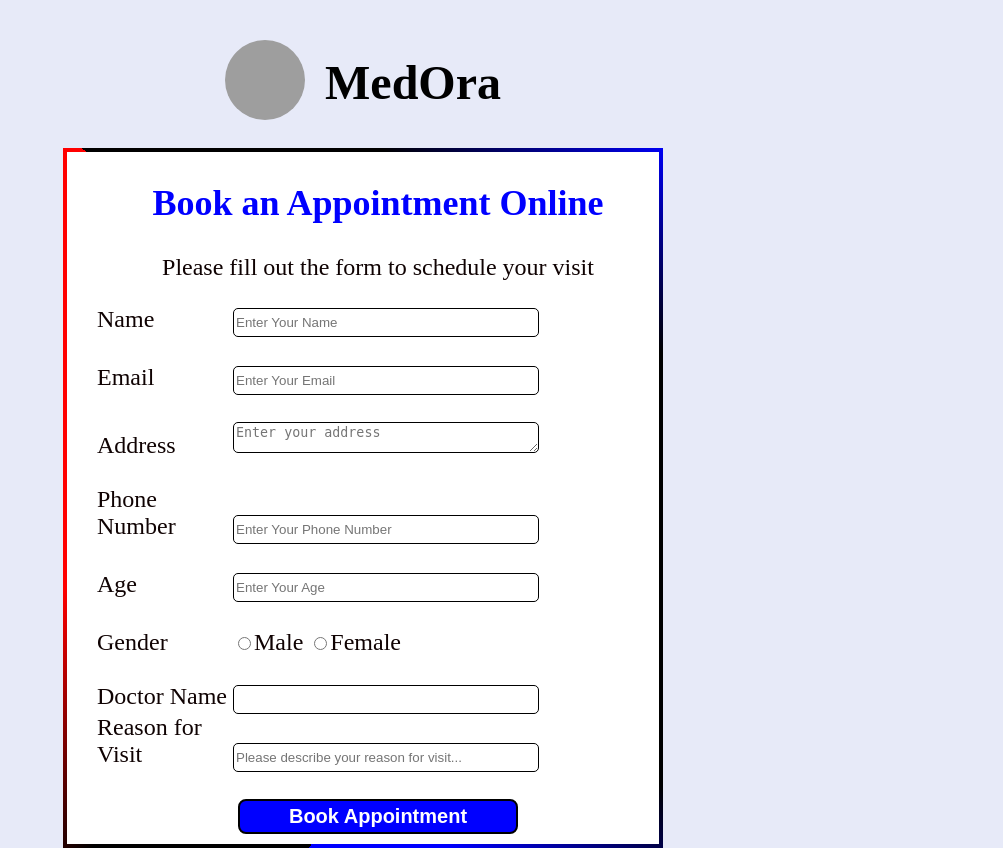
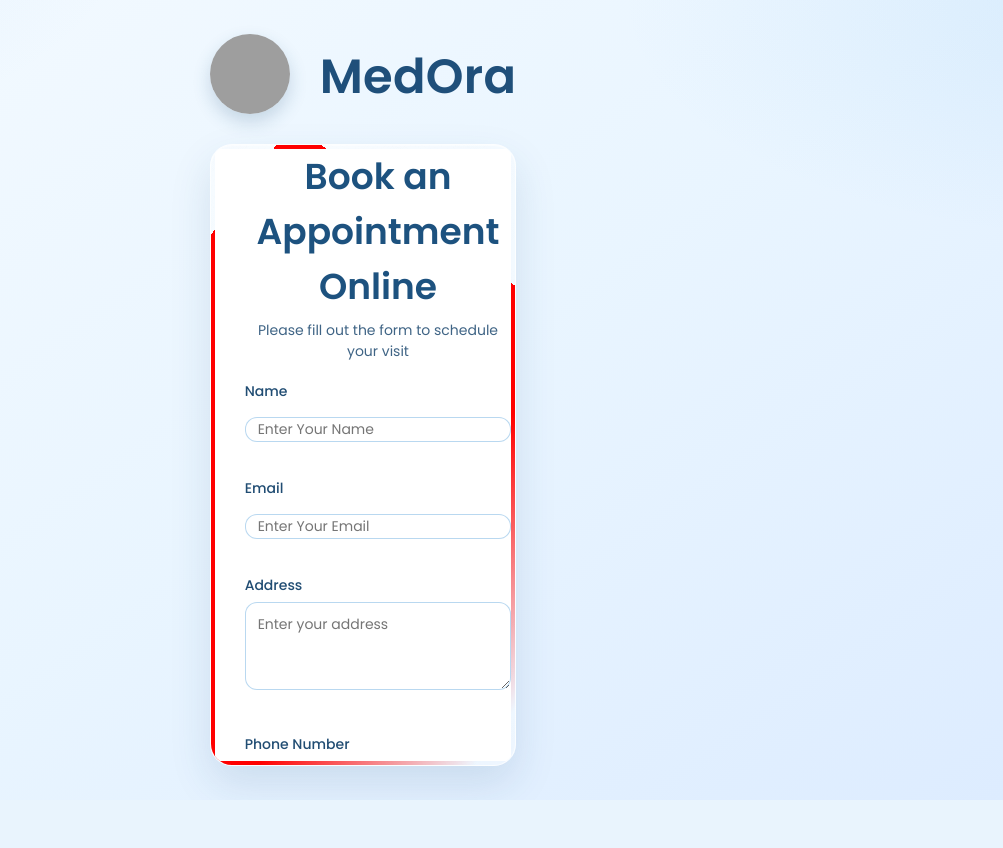
Before and after one commit to Muqshith-alt/MedOra_Healthcare, a PHP site: page /home/booking.php in a window 1280 px wide. Shown: the whole page, without its empty margins (277-1280 px from the left). After the commit the page ends 800 px from the top, so only its background shows below. Run offline with PHP 8.4, Linux system fonts and the light colour scheme; grey boxes are pictures that could not be loaded.

Commit message:
Final: Advanced clinical glassmorphism with animating UI

```diff
--- a/home/booking.php
+++ b/home/booking.php
@@ -5,7 +5,188 @@
     <meta charset="UTF-8">
     <meta name="viewport" content="width=device-width, initial-scale=1.0">
     <title>Document</title>
+    <link rel="preconnect" href="https://fonts.googleapis.com">
+    <link rel="preconnect" href="https://fonts.gstatic.com" crossorigin>
+    <link href="https://fonts.googleapis.com/css2?family=Poppins:wght@300;400;500;600&display=swap" rel="stylesheet">
     <link rel="stylesheet" href="./booking.css">
+    <style>
+        :root {
+            --medical-blue-100: #f4faff;
+            --medical-blue-200: #e9f5ff;
+            --medical-blue-300: #ddecff;
+            --medical-blue: #86bbe8;
+            --medical-blue-deep: #5a98cf;
+            --text-dark: #1f3a56;
+            --text-soft: #3f6485;
+            --glass-bg: rgba(255, 255, 255, 0.4);
+            --glass-border: rgba(255, 255, 255, 0.7);
+        }
+
+        * {
+            box-sizing: border-box;
+            font-family: 'Poppins', Arial, sans-serif;
+        }
+
+        body {
+            margin: 0;
+            min-height: 100vh;
+            background:
+                radial-gradient(900px 420px at -10% -10%, rgba(127, 183, 232, 0.14), transparent 60%),
+                radial-gradient(850px 400px at 110% 0%, rgba(93, 169, 235, 0.12), transparent 60%),
+                linear-gradient(145deg, var(--medical-blue-100) 0%, var(--medical-blue-200) 52%, var(--medical-blue-300) 100%);
+            color: var(--text-dark);
+        }
+
+        .mus {
+            min-height: 100vh;
+            display: flex;
+            align-items: center;
+            justify-content: center;
+            flex-direction: column;
+            padding: 34px 16px;
+        }
+
+        h1 {
+            display: flex;
+            align-items: center;
+            gap: 10px;
+            margin: 0;
+            color: #1f4f7a;
+            font-weight: 600;
+            letter-spacing: 0.3px;
+        }
+
+        .box {
+            position: relative;
+            overflow: hidden;
+            width: 100%;
+            max-width: 620px;
+            background: linear-gradient(145deg, rgba(255, 255, 255, 0.46), var(--glass-bg));
+            border: 1px solid var(--glass-border);
+            border-radius: 22px;
+            backdrop-filter: blur(16px);
+            -webkit-backdrop-filter: blur(16px);
+            box-shadow:
+                0 18px 42px rgba(31, 79, 122, 0.13),
+                inset 0 1px 0 rgba(255, 255, 255, 0.5);
+            padding: 26px;
+        }
+
+        .box::before {
+            content: "";
+            position: absolute;
+            top: -120px;
+            right: -140px;
+            width: 300px;
+            height: 300px;
+            border-radius: 50%;
+            background: radial-gradient(circle, rgba(255, 255, 255, 0.35) 0%, rgba(255, 255, 255, 0) 70%);
+            pointer-events: none;
+        }
+
+        .one h2 {
+            margin: 0 0 6px;
+            font-weight: 600;
+            color: #1d527f;
+        }
+
+        .one p {
+            margin-top: 0;
+            margin-bottom: 18px;
+            color: var(--text-soft);
+            font-size: 14px;
+        }
+
+        label {
+            display: block;
+            margin-bottom: 6px;
+            font-size: 14px;
+            color: #214d73;
+            font-weight: 500;
+        }
+
+        #for,
+        textarea,
+        .gang,
+        .booked_doca {
+            width: 100%;
+            border-radius: 12px;
+            border: 1px solid rgba(148, 196, 233, 0.65);
+            background: rgba(255, 255, 255, 0.8);
+            padding: 11px 12px;
+            outline: none;
+            font-size: 14px;
+            color: #214d73;
+        }
+
+        #for:focus,
+        textarea:focus,
+        .gang:focus,
+        .booked_doca:focus {
+            border-color: rgba(94, 169, 232, 0.9);
+            box-shadow: 0 0 0 3px rgba(94, 169, 232, 0.16);
+        }
+
+        textarea {
+            min-height: 88px;
+            resize: vertical;
+        }
+
+        input[type="radio"] {
+            accent-color: var(--medical-blue-deep);
+            margin-right: 5px;
+        }
+
+        .two {
+            border: 1px solid rgba(255, 255, 255, 0.6);
+            background: linear-gradient(135deg, rgba(134, 187, 232, 0.9), rgba(90, 152, 207, 0.8));
+            color: #fff;
+            padding: 12px 28px;
+            border-radius: 999px;
+            cursor: pointer;
+            font-size: 15px;
+            font-weight: 600;
+            letter-spacing: 0.2px;
+            transition: transform 0.25s ease, box-shadow 0.25s ease, background 0.25s ease, filter 0.25s ease;
+            box-shadow: 0 10px 22px rgba(90, 152, 207, 0.3);
+        }
+
+        .two:hover {
+            background: linear-gradient(135deg, rgba(120, 177, 225, 0.96), rgba(82, 144, 199, 0.88));
+            transform: translateY(-2px);
+            box-shadow: 0 14px 28px rgba(82, 144, 199, 0.36);
+            filter: saturate(1.02);
+        }
+
+        .lap {
+            border-radius: 50%;
+            object-fit: cover;
+            box-shadow: 0 8px 18px rgba(31, 79, 122, 0.2);
+        }
+
+        @media (max-width: 680px) {
+            .box {
+                max-width: 96%;
+                padding: 20px;
+                border-radius: 18px;
+            }
+
+            h1 {
+                font-size: 26px;
+            }
+
+            .two {
+                width: 100%;
+            }
+        }
+
+        h6 {
+            margin: 16px 0 0;
+            text-align: center;
+            color: #2c638f;
+            font-weight: 500;
+        }
+    </style>
 </head>
 
 <body>
@@ -79,7 +260,7 @@
 
 
                     <center>
-                        <button type="submit" class="two" onclick="change()">Book Appointment</button>
+                        <button type="submit" class="two" onclick="change()">Confirm Booking</button>
 
                     </center>
 
```
